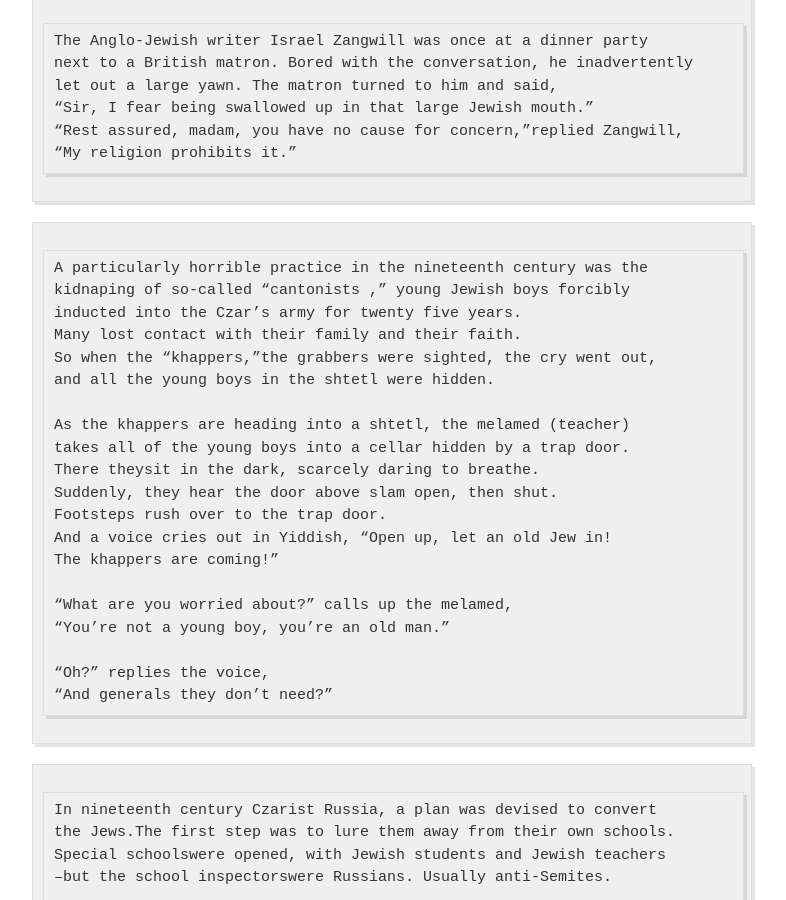
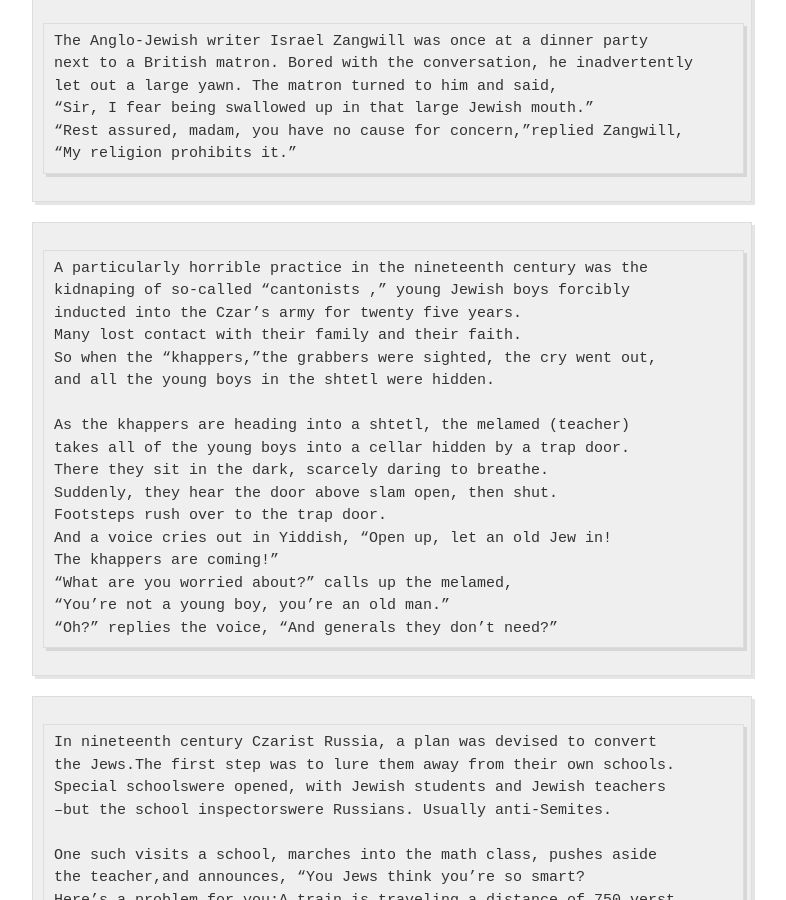
Before and after one commit to jvmallow/jvmallow.github.io, a Jekyll site: the page built from _posts/2025-05-31-Jewish_Humor.md, in a window 1280 px wide and 900 px high, scrolled down 6314 px. Shown: the whole window, without its empty margins (248-1034 px from the left). Built offline with Jekyll 4.4.1, drawn with Linux system fonts in a browser that asks for light colours; a script that is not in the unit is left out.

Commit message:
Update 2025-05-31-Jewish_Humor.md

```diff
--- a/_posts/2025-05-31-Jewish_Humor.md
+++ b/_posts/2025-05-31-Jewish_Humor.md
@@ -256,17 +256,14 @@ and all the young boys in the shtetl were hidden.
 
 As the khappers are heading into a shtetl, the melamed (teacher)
 takes all of the young boys into a cellar hidden by a trap door.
-There theysit in the dark, scarcely daring to breathe.
+There they sit in the dark, scarcely daring to breathe.
 Suddenly, they hear the door above slam open, then shut.
 Footsteps rush over to the trap door.
 And a voice cries out in Yiddish, “Open up, let an old Jew in!
 The khappers are coming!”
-
 “What are you worried about?” calls up the melamed,
 “You’re not a young boy, you’re an old man.”
-
-“Oh?” replies the voice,
-“And generals they don’t need?”
+“Oh?” replies the voice, “And generals they don’t need?”
 ~~~~~
 
 ~~~~~
```
